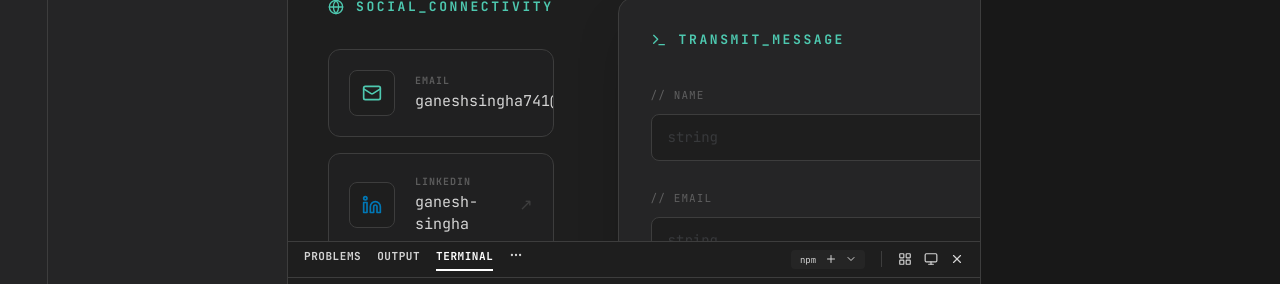
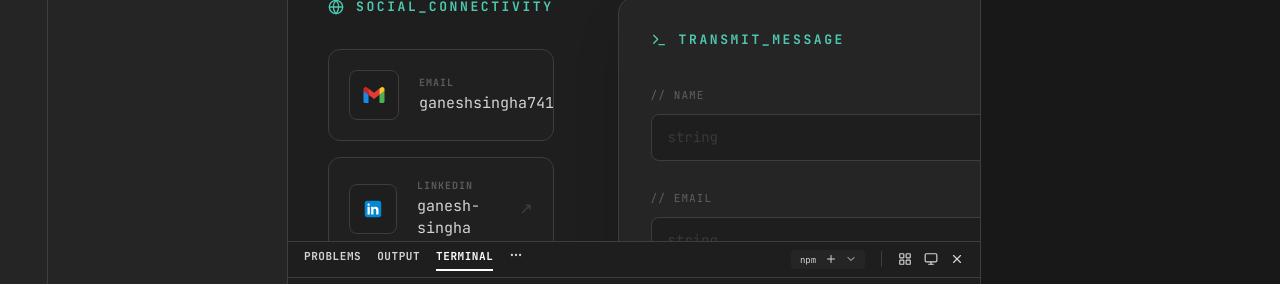
Before and after one commit to singhaganesh/Antigravity-IDE-Portfolio, a Next.js app: page /contact in a window 1280 px wide. Shown: the part 359-643 px from the top of the page. Built offline with nearby package versions, Linux system fonts and the light colour scheme.

Commit message:
feat: implement Command Palette, Search Sidebar, and restore brand icons

```diff
--- a/src/app/contact/page.tsx
+++ b/src/app/contact/page.tsx
@@ -1,8 +1,45 @@
 'use client';
 
 import React, { useState } from 'react';
-import { Mail, Linkedin, Github, Instagram, Youtube, Send, Terminal, ShieldCheck, Globe } from 'lucide-react';
+import { Send, Terminal, Globe, ShieldCheck } from 'lucide-react';
 import { motion, AnimatePresence } from 'framer-motion';
+
+const GmailLogo = () => (
+  <svg xmlns="http://www.w3.org/2000/svg" viewBox="0 0 48 48" width="24" height="24">
+    <path fill="#4caf50" d="M45,16.2l-5,2.75l-5,4.75L35,40h7c1.657,0,3-1.343,3-3V16.2z"></path>
+    <path fill="#1e88e5" d="M3,16.2l3.614,1.71L13,23.7V40H6c-1.657,0-3-1.343-3-3V16.2z"></path>
+    <polygon fill="#e53935" points="35,11.2 24,19.45 13,11.2 12,17 13,23.7 24,31.95 35,23.7 36,17"></polygon>
+    <path fill="#c62828" d="M3,12.298V16.2l10,7.5V11.2L9.876,8.859C9.132,8.301,8.228,8,7.298,8h0C4.924,8,3,9.924,3,12.298z"></path>
+    <path fill="#fbc02d" d="M45,12.298V16.2l-10,7.5V11.2l3.124-2.341C38.868,8.301,39.772,8,40.702,8h0 C43.076,8,45,9.924,45,12.298z"></path>
+  </svg>
+);
+
+const LinkedInLogo = () => (
+  <svg xmlns="http://www.w3.org/2000/svg" viewBox="0 0 48 48" width="24" height="24">
+    <path fill="#0288D1" d="M42,37c0,2.762-2.238,5-5,5H11c-2.761,0-5-2.238-5-5V11c0-2.762,2.239-5,5-5h26c2.762,0,5,2.238,5,5V37z"></path>
+    <path fill="#FFF" d="M12 19H17V36H12zM14.485 17h-.028C12.965 17 12 15.888 12 14.499 12 13.08 12.995 12 14.514 12c1.521 0 2.458 1.08 2.486 2.499C17 15.887 16.035 17 14.485 17zM36 36h-5v-9.099c0-2.198-1.225-3.698-3.192-3.698-1.501 0-2.313 1.012-2.707 1.99C24.957 25.543 25 26.511 25 27v9h-5V19h5v2.616C25.721 20.5 26.85 19 29.738 19c3.578 0 6.261 2.25 6.261 7.274L36 36 36 36z"></path>
+  </svg>
+);
+
+const GithubLogo = () => (
+  <svg xmlns="http://www.w3.org/2000/svg" viewBox="0 0 24 24" width="24" height="24" fill="currentColor">
+    <path d="M12 0c-6.626 0-12 5.373-12 12 0 5.302 3.438 9.8 8.207 11.387.599.111.793-.261.793-.577v-2.234c-3.338.726-4.033-1.416-4.033-1.416-.546-1.387-1.333-1.756-1.333-1.756-1.089-.744.083-.729.083-.729 1.205.084 1.839 1.237 1.839 1.237 1.07 1.834 2.807 1.304 3.492.997.107-.775.521-1.304.959-1.602-2.665-.305-5.467-1.334-5.467-5.931 0-1.311.469-2.381 1.236-3.221-.124-.303-.535-1.524.117-3.176 0 0 1.008-.322 3.301 1.23.957-.266 1.983-.399 3.003-.404 1.02.005 2.047.138 3.006.404 2.291-1.552 3.297-1.23 3.297-1.23.653 1.653.242 2.874.118 3.176.77.84 1.235 1.911 1.235 3.221 0 4.609-2.807 5.624-5.479 5.921.43.372.823 1.102.823 2.222v3.293c0 .319.192.694.801.576 4.765-1.589 8.199-6.086 8.199-11.386 0-6.627-5.373-12-12-12z"/>
+  </svg>
+);
+
+const InstagramLogo = () => (
+  <svg xmlns="http://www.w3.org/2000/svg" viewBox="0 0 24 24" width="24" height="24" fill="none" stroke="currentColor" strokeWidth="2" strokeLinecap="round" strokeLinejoin="round">
+    <rect x="2" y="2" width="20" height="20" rx="5" ry="5"></rect>
+    <path d="M16 11.37A4 4 0 1 1 12.63 8 4 4 0 0 1 16 11.37z"></path>
+    <line x1="17.5" y1="6.5" x2="17.51" y2="6.5"></line>
+  </svg>
+);
+
+const YoutubeLogo = () => (
+  <svg xmlns="http://www.w3.org/2000/svg" viewBox="0 0 24 24" width="24" height="24" fill="currentColor">
+    <path d="M23.498 6.186a3.016 3.016 0 0 0-2.122-2.136C19.505 3.545 12 3.545 12 3.545s-7.505 0-9.377.505A3.017 3.017 0 0 0 .502 6.186C0 8.07 0 12 0 12s0 3.93.502 5.814a3.016 3.016 0 0 0 2.122 2.136c1.871.505 9.376.505 9.376.505s7.505 0 9.377-.505a3.015 3.016 0 0 0 2.122-2.136C24 15.93 24 12 24 12s0-3.93-.502-5.814zM9.545 15.568V8.432L15.818 12l-6.273 3.568z"/>
+  </svg>
+);
 
 const ContactPage = () => {
   const [submitted, setSubmitted] = useState(false);
@@ -10,35 +47,35 @@ const ContactPage = () => {
 
   const socialLinks = [
     {
-      icon: Mail,
+      icon: GmailLogo,
       label: "EMAIL",
       value: "ganeshsingha741@gmail.com",
       href: "mailto:ganeshsingha741@gmail.com",
-      color: "#4ec9b0"
+      color: "#ea4335"
     },
     {
-      icon: Linkedin,
+      icon: LinkedInLogo,
       label: "LINKEDIN",
       value: "ganesh-singha",
       href: "https://www.linkedin.com/in/ganesh-singha/",
       color: "#0077b5"
     },
     {
-      icon: Github,
+      icon: GithubLogo,
       label: "GITHUB",
       value: "singhaganesh",
       href: "https://github.com/singhaganesh",
       color: "#ffffff"
     },
     {
-      icon: Instagram,
+      icon: InstagramLogo,
       label: "INSTAGRAM",
       value: "biker_ganesh",
       href: "https://www.instagram.com/biker_ganesh/",
       color: "#e4405f"
     },
     {
-      icon: Youtube,
+      icon: YoutubeLogo,
       label: "YOUTUBE",
       value: "@biker_ganesh",
       href: "https://www.youtube.com/@biker_ganesh",
@@ -49,7 +86,6 @@ const ContactPage = () => {
   const handleSubmit = async (e: React.FormEvent) => {
     e.preventDefault();
     setLoading(true);
-    // Simulate transmission delay
     await new Promise(resolve => setTimeout(resolve, 1500));
     setSubmitted(true);
     setLoading(false);
@@ -57,12 +93,10 @@ const ContactPage = () => {
 
   return (
     <div className="px-10 py-12 animate-fadeUp max-w-6xl mx-auto">
-      {/* Code comment label */}
       <div className="text-text-green text-[15px] font-mono mb-6">
         {"/* contact.css — open_connection( ) */"}
       </div>
 
-      {/* Section heading */}
       <div className="mb-12">
         <h1 className="text-[64px] font-black text-white leading-none font-display tracking-tight">Contact</h1>
         <p className="text-text-muted text-[14px] font-mono mt-3 max-w-xl leading-relaxed">
@@ -71,8 +105,6 @@ const ContactPage = () => {
       </div>
 
       <div className="grid grid-cols-1 lg:grid-cols-[1fr_450px] gap-16 items-start">
-
-        {/* Left — Social Connectivity */}
         <div>
           <h2 className="text-text-cyan text-[13px] font-mono tracking-[0.2em] font-bold mb-8 uppercase flex items-center gap-3">
             <Globe size={16} />
@@ -88,8 +120,8 @@ const ContactPage = () => {
                 className="bg-bg-sidebar/40 border border-border-color rounded-xl p-5 flex items-center justify-between hover:border-[#00e5cc]/30 hover:bg-bg-sidebar/60 transition-all group overflow-hidden relative"
               >
                 <div className="flex items-center gap-5 relative z-10">
-                  <div className="p-3 bg-bg-editor rounded-lg border border-border-color group-hover:border-white/10 transition-colors" style={{ color: link.color }}>
-                    <link.icon size={20} />
+                  <div className="p-3 bg-bg-editor rounded-lg border border-border-color group-hover:border-white/10 transition-colors flex items-center justify-center min-w-[48px] min-h-[48px]" style={{ color: link.color }}>
+                    <link.icon />
                   </div>
                   <div className="flex flex-col">
                     <span className="text-text-muted text-[10px] font-mono tracking-widest font-bold uppercase opacity-60">{link.label}</span>
@@ -97,18 +129,12 @@ const ContactPage = () => {
                   </div>
                 </div>
                 <span className="text-text-muted opacity-30 group-hover:opacity-100 group-hover:translate-x-1 transition-all relative z-10">↗</span>
-
-                {/* Subtle hover background glow */}
-                <div
-                  className="absolute inset-0 opacity-0 group-hover:opacity-[0.03] transition-opacity duration-500"
-                  style={{ backgroundColor: link.color }}
-                />
+                <div className="absolute inset-0 opacity-0 group-hover:opacity-[0.03] transition-opacity duration-500" style={{ backgroundColor: link.color }} />
               </a>
             ))}
           </div>
         </div>
 
-        {/* Right — SEND A MESSAGE */}
         <div className="bg-bg-sidebar border border-border-color rounded-2xl p-8 shadow-2xl relative overflow-hidden">
           <h2 className="text-text-cyan text-[13px] font-mono tracking-[0.2em] font-bold mb-8 uppercase flex items-center gap-3">
             <Terminal size={16} />
@@ -117,84 +143,34 @@ const ContactPage = () => {
 
           <AnimatePresence mode="wait">
             {!submitted ? (
-              <motion.form
-                key="contact-form"
-                initial={{ opacity: 0 }}
-                animate={{ opacity: 1 }}
-                exit={{ opacity: 0 }}
-                onSubmit={handleSubmit}
-                className="flex flex-col gap-6"
-              >
+              <motion.form key="contact-form" initial={{ opacity: 0 }} animate={{ opacity: 1 }} exit={{ opacity: 0 }} onSubmit={handleSubmit} className="flex flex-col gap-6">
                 <div className="space-y-2">
                   <label className="text-text-muted text-[11px] font-mono uppercase tracking-widest opacity-60">{"// name"}</label>
-                  <input
-                    required
-                    type="text"
-                    placeholder="string"
-                    className="bg-bg-editor border border-border-color rounded-lg w-full px-4 py-3 text-[14px] font-mono text-text-primary focus:outline-none focus:border-[#00e5cc] transition-colors placeholder:opacity-20"
-                  />
+                  <input required type="text" placeholder="string" className="bg-bg-editor border border-border-color rounded-lg w-full px-4 py-3 text-[14px] font-mono text-text-primary focus:outline-none focus:border-[#00e5cc] transition-colors placeholder:opacity-20" />
                 </div>
-
                 <div className="space-y-2">
                   <label className="text-text-muted text-[11px] font-mono uppercase tracking-widest opacity-60">{"// email"}</label>
-                  <input
-                    required
-                    type="email"
-                    placeholder="string"
-                    className="bg-bg-editor border border-border-color rounded-lg w-full px-4 py-3 text-[14px] font-mono text-text-primary focus:outline-none focus:border-[#00e5cc] transition-colors placeholder:opacity-20"
-                  />
+                  <input required type="email" placeholder="string" className="bg-bg-editor border border-border-color rounded-lg w-full px-4 py-3 text-[14px] font-mono text-text-primary focus:outline-none focus:border-[#00e5cc] transition-colors placeholder:opacity-20" />
                 </div>
-
                 <div className="space-y-2">
                   <label className="text-text-muted text-[11px] font-mono uppercase tracking-widest opacity-60">{"// message"}</label>
-                  <textarea
-                    required
-                    rows={4}
-                    placeholder="string"
-                    className="bg-bg-editor border border-border-color rounded-lg w-full px-4 py-3 text-[14px] font-mono text-text-primary focus:outline-none focus:border-[#00e5cc] transition-colors placeholder:opacity-20 resize-none"
-                  />
+                  <textarea required rows={4} placeholder="string" className="bg-bg-editor border border-border-color rounded-lg w-full px-4 py-3 text-[14px] font-mono text-text-primary focus:outline-none focus:border-[#00e5cc] transition-colors placeholder:opacity-20 resize-none" />
                 </div>
-
-                <button
-                  disabled={loading}
-                  type="submit"
-                  className="bg-[#00e5cc] text-[#1e1e1e] font-bold font-mono text-[14px] py-4 rounded-xl hover:bg-[#00b8a9] transition-all flex items-center justify-center gap-3 shadow-[0_4px_20px_rgba(0,229,204,0.2)] disabled:opacity-50 disabled:cursor-not-allowed group"
-                >
-                  {loading ? (
-                    <span className="flex items-center gap-2 animate-pulse">TRANSMITTING...</span>
-                  ) : (
-                    <>
-                      EXECUTE: SEND_MESSAGE()
-                      <Send size={16} className="group-hover:translate-x-1 group-hover:-translate-y-1 transition-transform" />
-                    </>
-                  )}
+                <button disabled={loading} type="submit" className="bg-[#00b8a9] text-[#1e1e1e] font-bold font-mono text-[14px] py-4 rounded-xl hover:bg-[#00e5cc] transition-all flex items-center justify-center gap-3 shadow-[0_0_20px_rgba(0,184,169,0.1)] disabled:opacity-50 disabled:cursor-not-allowed group">
+                  {loading ? <span className="flex items-center gap-2 animate-pulse">TRANSMITTING...</span> : <>EXECUTE: SEND_MESSAGE() <Send size={16} className="group-hover:translate-x-1 group-hover:-translate-y-1 transition-transform" /></>}
                 </button>
               </motion.form>
             ) : (
-              <motion.div
-                key="success-message"
-                initial={{ scale: 0.95, opacity: 0 }}
-                animate={{ scale: 1, opacity: 1 }}
-                className="flex flex-col items-center text-center py-12"
-              >
+              <motion.div key="success-message" initial={{ scale: 0.95, opacity: 0 }} animate={{ scale: 1, opacity: 1 }} className="flex flex-col items-center text-center py-12">
                 <div className="w-20 h-20 bg-[#1e3a1e] rounded-full flex items-center justify-center mb-6 border border-[#4ec9b0]/30 shadow-[0_0_30px_rgba(78,201,176,0.2)]">
                   <ShieldCheck size={40} className="text-text-green" />
                 </div>
                 <h3 className="text-white font-bold text-[20px] font-mono mb-2">Message Transmitted</h3>
-                <p className="text-text-muted text-[13px] font-mono max-w-[250px] leading-relaxed">
-                  Your signal has been received. I will respond via encrypted channel soon.
-                </p>
-                <button
-                  onClick={() => setSubmitted(false)}
-                  className="mt-8 text-text-cyan hover:underline text-[13px] font-mono flex items-center gap-2"
-                >
-                  {"← run_new_session( )"}
-                </button>
+                <p className="text-text-muted text-[13px] font-mono max-w-[250px] leading-relaxed">Your signal has been received. I will respond via encrypted channel soon.</p>
+                <button onClick={() => setSubmitted(false)} className="mt-8 text-text-cyan hover:underline text-[13px] font-mono flex items-center gap-2">{"← run_new_session( )"}</button>
               </motion.div>
             )}
           </AnimatePresence>
-
-          {/* Decorative background scanline */}
           <div className="absolute bottom-0 right-0 w-32 h-32 bg-[#00e5cc]/5 blur-[60px] rounded-full -mb-10 -mr-10" />
         </div>
       </div>
--- a/src/components/ide/CommandPalette.tsx
+++ b/src/components/ide/CommandPalette.tsx
@@ -13,7 +13,7 @@ const CommandPalette = () => {
 
   const files = [
     { name: 'home.tsx', path: '/', color: '#61dafb', letter: 'R', dir: 'src/' },
-    { name: 'about.html', path: '/readme', color: '#e34c26', letter: 'H', dir: 'src/' },
+    { name: 'experience.ts', path: '/experience', color: '#3178c6', letter: 'T', dir: 'src/' },
     { name: 'projects.js', path: '/projects', color: '#f7df1e', letter: 'J', dir: 'src/' },
     { name: 'skills.json', path: '/skills', color: '#cbcb41', letter: 'J', dir: 'data/' },
     { name: 'contact.css', path: '/contact', color: '#563d7c', letter: 'C', dir: 'src/' },
--- a/src/context/ActiveFileContext.tsx
+++ b/src/context/ActiveFileContext.tsx
@@ -16,6 +16,7 @@ export interface FileMetadata {
 export const FILE_MAP: { [key: string]: FileMetadata } = {
   "/": { name: "home.tsx", lang: "TypeScript React", tabBorder: "#61dafb", dot: "#61dafb", color: "#61dafb", letter: "R", path: "/" },
   "/readme": { name: "README.md", lang: "Markdown", tabBorder: "#4ec9b0", dot: "#4ec9b0", color: "#4ec9b0", letter: "M", path: "/readme" },
+  "/experience": { name: "experience.ts", lang: "TypeScript", tabBorder: "#3178c6", dot: "#3178c6", color: "#3178c6", letter: "T", path: "/experience" },
   "/projects": { name: "projects.js", lang: "JavaScript", tabBorder: "#f7df1e", dot: "#f7df1e", color: "#f7df1e", letter: "J", path: "/projects" },
   "/skills": { name: "skills.json", lang: "JSON", tabBorder: "#cbcb41", dot: "#cbcb41", color: "#cbcb41", letter: "J", path: "/skills" },
   "/contact": { name: "contact.css", lang: "CSS", tabBorder: "#563d7c", dot: "#563d7c", color: "#563d7c", letter: "C", path: "/contact" },
```
